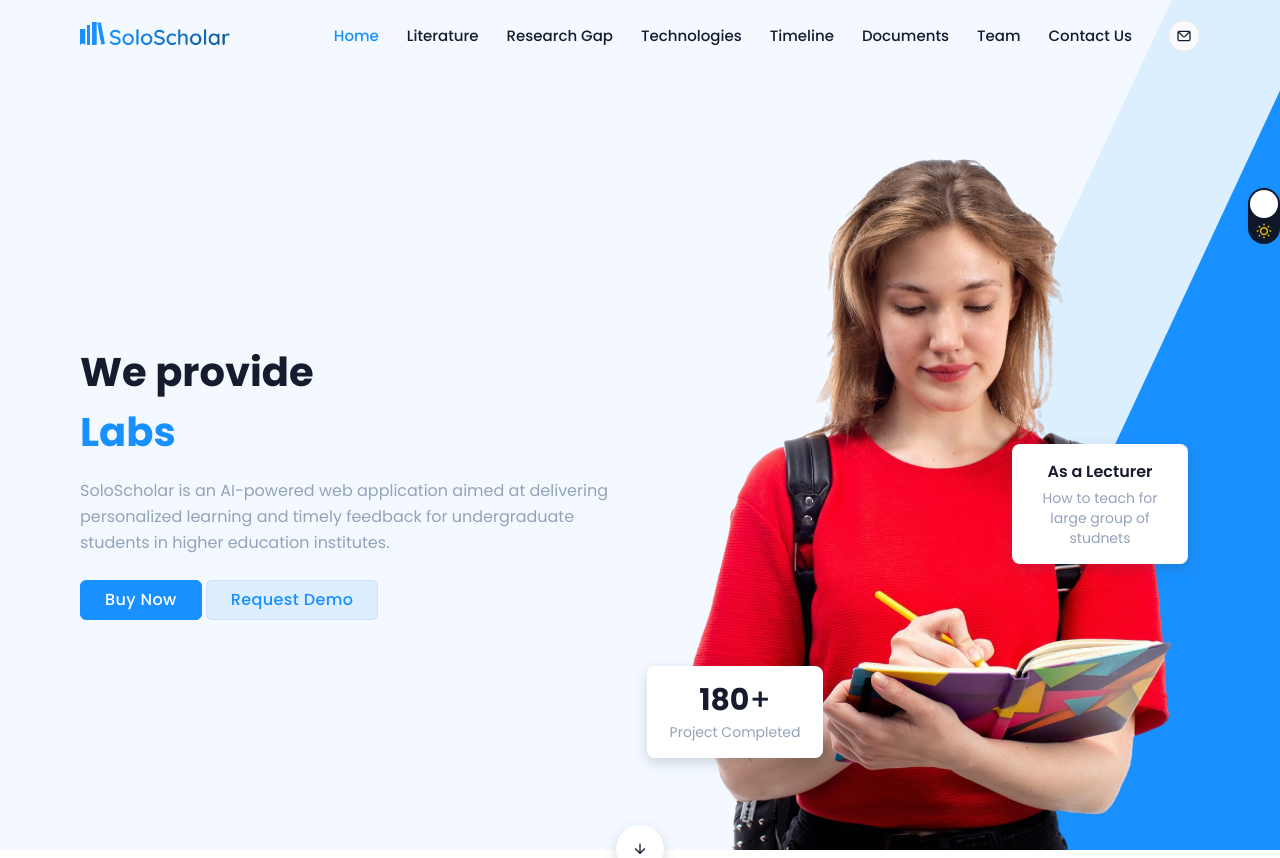
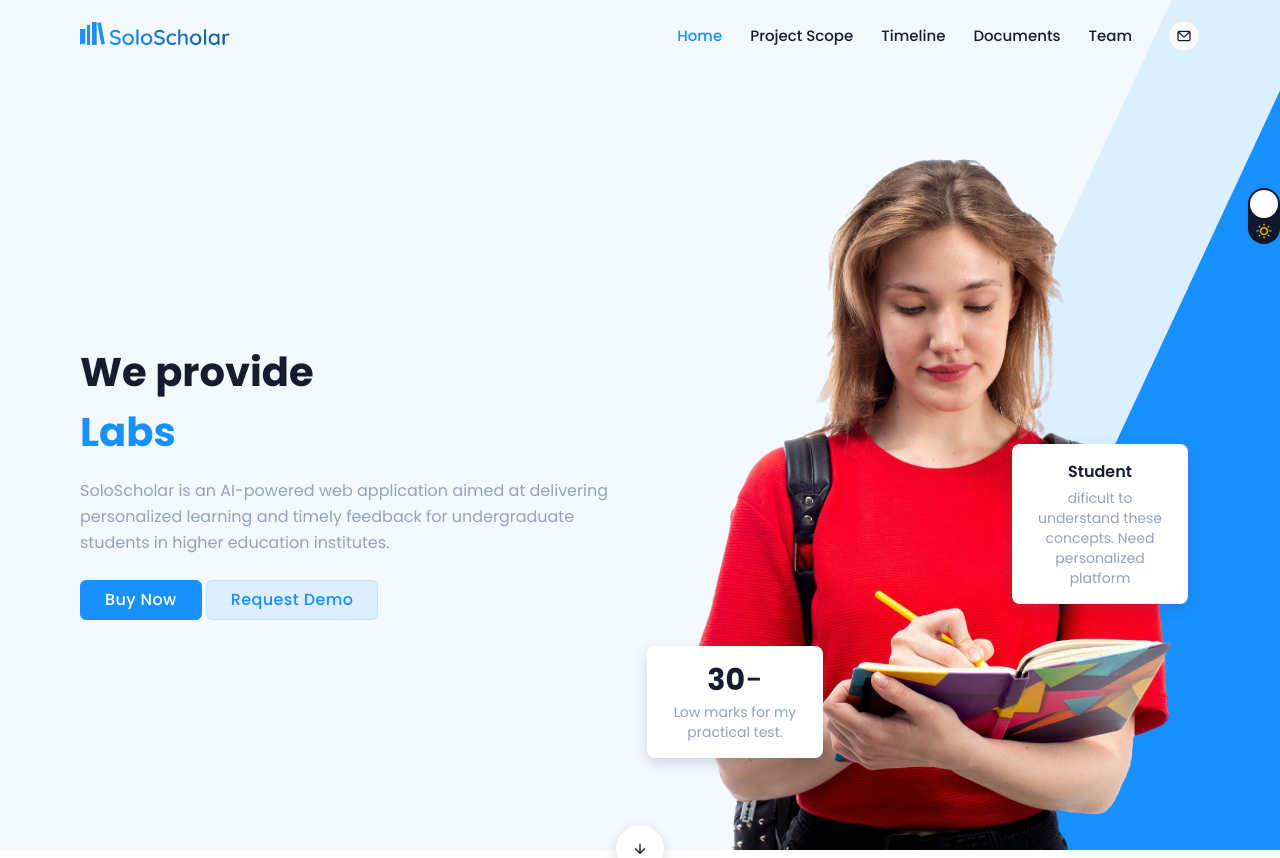
Before and after one commit to SLIIT-Y4S2/R24-062-Project-Website, a Next.js app: page / in a window 1280 px wide. Shown: the top 858 px of the page. Built offline with nearby package versions, Linux system fonts and the light colour scheme.

Commit message:
fixes done

```diff
--- a/src/app/Data/data.js
+++ b/src/app/Data/data.js
@@ -321,15 +321,15 @@ export const documentsData = {
       pdfPath:
         "https://drive.google.com/file/d/1uRkmeyCHd2jL14Uy3-7nCE7vNxxBLaXp/view?usp=sharing",
     },
-    {
-      id: 8,
-      title: "Loog Books",
-      type: "Individual",
-      submitDate: "2024 November 20",
-      imagePath: "/images/works/doc_2.png",
-      pdfPath:
-        "https://drive.google.com/file/d/1uRkmeyCHd2jL14Uy3-7nCE7vNxxBLaXp/view?usp=sharing",
-    },
+    // {
+    //   id: 8,
+    //   title: "Loog Books",
+    //   type: "Individual",
+    //   submitDate: "2024 November 20",
+    //   imagePath: "/images/works/doc_2.png",
+    //   pdfPath:
+    //     "https://drive.google.com/file/d/1uRkmeyCHd2jL14Uy3-7nCE7vNxxBLaXp/view?usp=sharing",
+    // },
   ],
   presentations: [
     {
--- a/src/app/components/Documents.js
+++ b/src/app/components/Documents.js
@@ -32,7 +32,7 @@ const DocumentCard = ({ item, onView }) => {
       </div>
       <div className="absolute z-10 opacity-0 group-hover:opacity-100 top-1/2 -translate-y-1/2 right-0 left-0 mx-auto text-center transition-all duration-500">
         <Link
-          href="#"
+          href=""
           onClick={() => onView(item.pdfPath)}
           className="btn bg-amber-500 hover:bg-amber-600 border-amber-500 hover:border-amber-600 text-white btn-icon rounded-full lightbox"
         >
--- a/src/app/components/HeroOne.js
+++ b/src/app/components/HeroOne.js
@@ -49,14 +49,14 @@ export default function HeroOne(){
                             <span className="text-3xl font-medium mb-0"><span className="counter-value font-bold" data-target="125"> <CountUp
                                             start={7}
                                             className="counter-value"
-                                            end={180}
-                                            duration={2.75} /></span>+</span>
-                            <h6 className="text-sm text-slate-400 mt-1">Project Completed</h6>
+                                            end={30}
+                                            duration={2.75} /></span>-</span>
+                            <h6 className="text-sm text-slate-400 mt-1">Low marks for my practical test.</h6>
                         </div>
 
                         <div className="absolute lg:top-80 md:top-56 top-48 ltr:md:-right-0 ltr:right-2 rtl:md:-left-0 rtl:left-2 p-4 rounded-lg shadow-md dark:shadow-gray-800 bg-white dark:bg-slate-900 m-3 w-44 text-center">
-                            <h6 className="font-semibold">As a Lecturer</h6>
-                            <h6 className="text-sm text-slate-400 mt-1">How to teach for large group of studnets</h6>
+                            <h6 className="font-semibold">Student</h6>
+                            <h6 className="text-sm text-slate-400 mt-1">dificult to understand these concepts. Need personalized platform</h6>
                         </div>
                     </div>
                 </div>
--- a/src/app/components/Navbar.js
+++ b/src/app/components/Navbar.js
@@ -44,7 +44,7 @@ export default function Navbar() {
           {/* <!-- Navbar Button --> */}
           <ul className="list-none menu-social mb-0">
             <li className="inline-flex">
-              <Link href="" className="ms-1">
+              <Link1 to="contact" className="ms-1">
                 <span className="login-btn-primary">
                   <span className="btn btn-icon btn-sm rounded-full bg-amber-500 hover:bg-amber-600 border-amber-500 hover:border-amber-600 text-white">
                     <Unicons.UilEnvelope width={16} />
@@ -55,7 +55,7 @@ export default function Navbar() {
                     <Unicons.UilEnvelope width={16} />
                   </span>
                 </span>
-              </Link>
+              </Link1>
             </li>
           </ul>
           {/* <!-- Navbar Collapse Manu Button --> */}
@@ -98,6 +98,18 @@ export default function Navbar() {
                 duration={500}
                 className="nav-link"
               >
+                Project Scope
+              </Link1>
+            </li>
+            {/* <li className="nav-item">
+              <Link1
+                to="about"
+                activeClass="active"
+                spy={true}
+                smooth={true}
+                duration={500}
+                className="nav-link"
+              >
                 Literature
               </Link1>
             </li>
@@ -124,7 +136,7 @@ export default function Navbar() {
               >
                 Technologies
               </Link1>
-            </li>
+            </li> */}
             <li className="nav-item">
               <Link1
                 to="timeline"
@@ -161,7 +173,7 @@ export default function Navbar() {
                 Team
               </Link1>
             </li>
-            <li className="nav-item">
+            {/* <li className="nav-item">
               <Link1
                 to="contact"
                 activeClass="active"
@@ -172,7 +184,7 @@ export default function Navbar() {
               >
                 Contact Us
               </Link1>
-            </li>
+            </li> */}
           </ul>
         </div>
       </div>
--- a/src/app/components/ProblemAndSolustion.js
+++ b/src/app/components/ProblemAndSolustion.js
@@ -28,16 +28,14 @@ export default function ProblemAndSolution(){
                         </div>
                     </div> */}
 
-                    <div className="lg:col-span-7">
+                    <div className="lg:col-span-5">
                         <div className="lg:ms-5">
                             <h3 className="mb-6 md:text-2xl text-xl md:leading-normal leading-normal font-semibold">Research Problem</h3>
 
                             {/* <h5 className="mb-6 md:text-xl text-xl md:leading-normal leading-normal ">Problem</h5> */}
                             <p className="mb-6 text-slate-400 max-w-xl text-[15px]">Despite existing work in the domain of integrating LLMs in online learning to personalize and automate the teaching and learning process, there still exists a significant gap in adhering to standard teaching and learning techniques. Incorporating pedagogical frameworks and effectively simulating these using LLMs in an online context remains an area that requires further exploration.</p>
 
-
-
-                            <h1>Proposed Solution</h1>
+                            <h3 className="mb-6 md:text-2xl text-xl md:leading-normal leading-normal font-semibold">Proposed Solution</h3>
                             <p className="text-slate-400 max-w-l text-[15px] mt-6">This project focuses on developing a personalized online learning platform, SoloScholar, for undergraduates in HEIs by considering three learning levels: beginner, intermediate, and advanced. It takes into account the three different teaching roles of a HEI as lecturer, tutor, and lab instructor and the associated pedagogical frameworks. These theoretical frameworks lay the foundation for the platform’s design and development in simulating the three teaching roles. SoloScholar leverages LLMs to simulate the standard teaching and learning techniques based on the pedagogical frameworks in the design and delivery of personalized educational content and student assessment. Additionally, it also incorporates a 3D virtual avatar to enhance student engagement to provide a more interactive learning environment along with a dashboard to monitor this online learning approach. </p>
 
                             {/* <div className="mt-6">
@@ -45,6 +43,10 @@ export default function ProblemAndSolution(){
                             </div> */}
                         </div>
                     </div>
+
+                    <div className="lg:col-span-7 lg:px-8">
+                        <iframe width="100%" height="400" src="videos/SoloScholar.mp4" title="YouTube video player" frameborder="0" allow="accelerometer; autoplay; clipboard-write; encrypted-media; gyroscope; picture-in-picture" allowfullscreen></iframe>
+                        </div>
                 </div>
             </div>
 
--- a/src/app/components/Timeline.js
+++ b/src/app/components/Timeline.js
@@ -112,9 +112,7 @@ export default function Timeline() {
                 <div className="ltr:float-left rtl:float-right text-start md:ms-8 mt-6 md:mt-0">
                   <h5 className="title mb-1 font-semibold">Viva</h5>
                   <p className="mt-3 mb-0 text-slate-400 text-[15px]">
-                    During this phase, we presented an initial overview of our
-                    research progress to stakeholders, providing a glimpse of
-                    our project&apos;s development and key findings.
+                  Progress Presentation I , covers the 50% completion stage of the project, highlighting any gaps or inconsistencies in the design or requirements.
                   </p>
                   <div
                     className="w-full"
```
